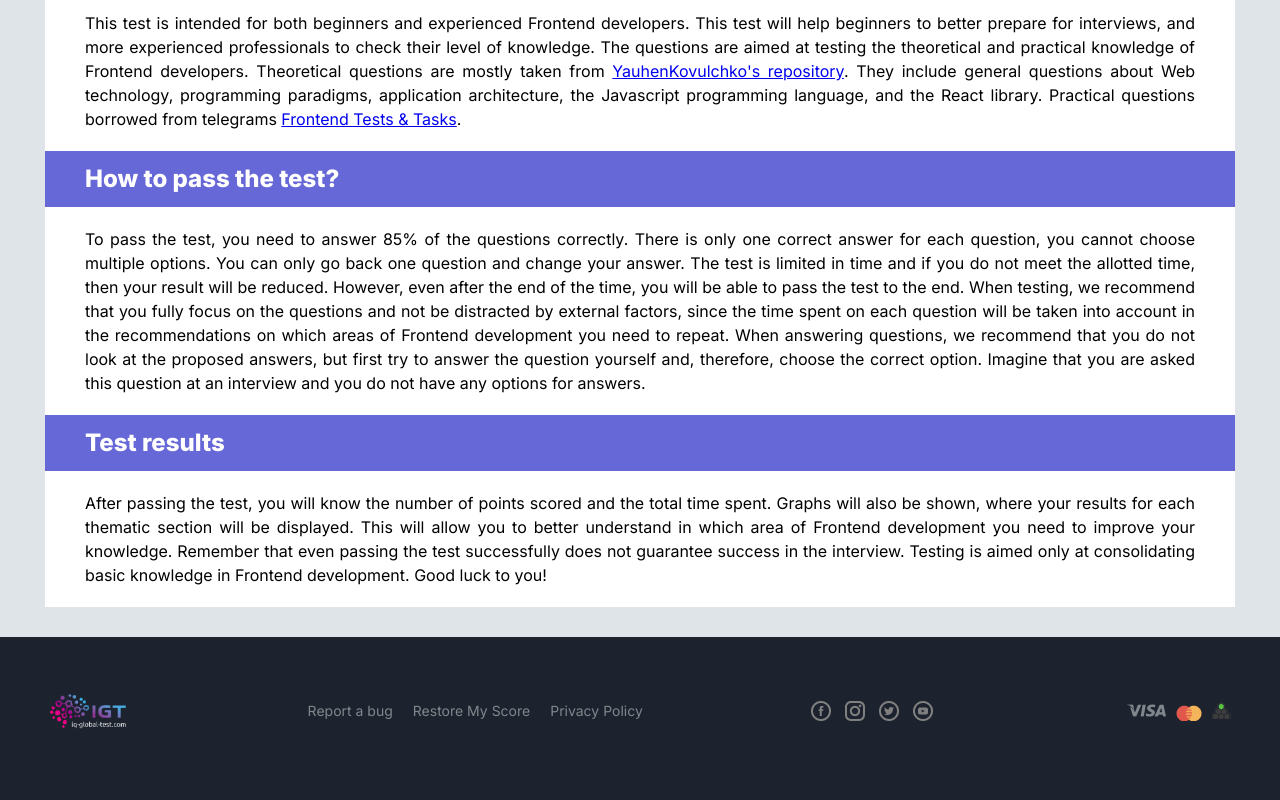
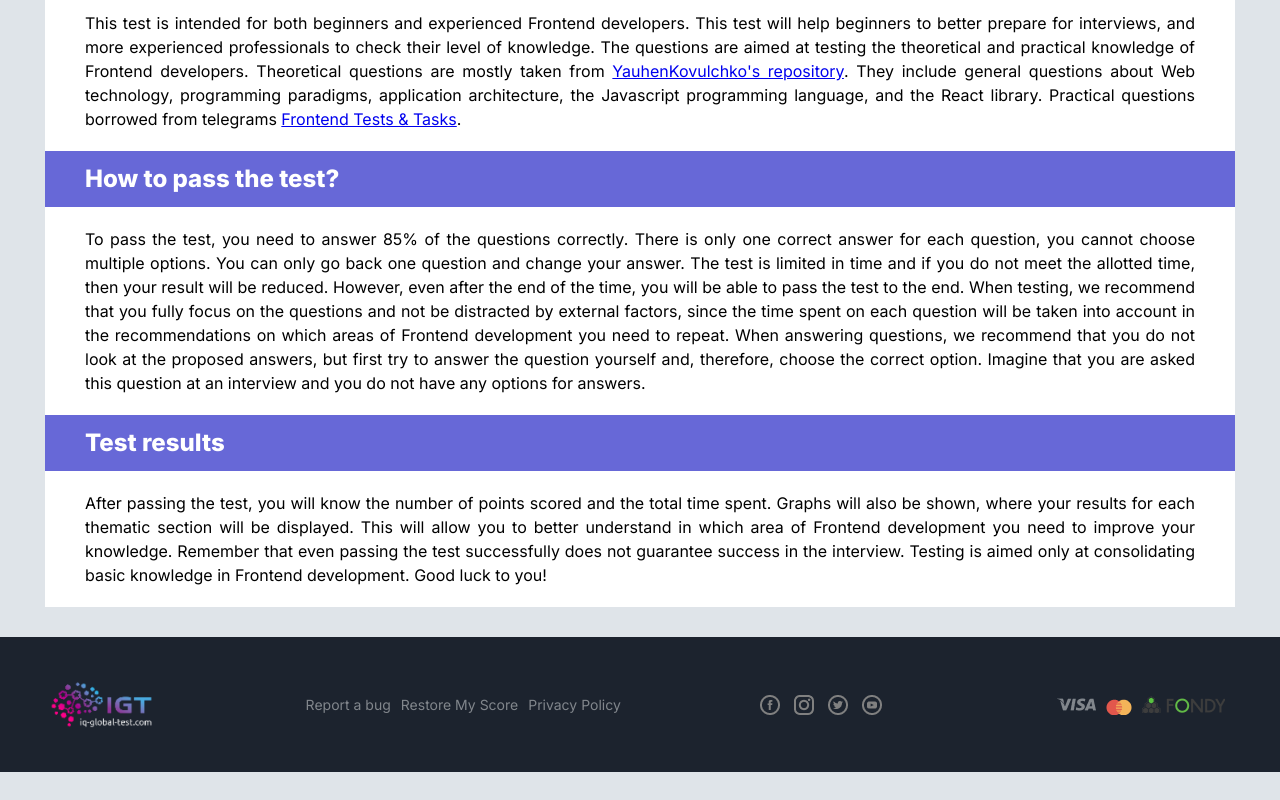
Before and after one commit to AlbShar/quizFrontend, a React (Create React App) app: page / in a window 1280 px wide. Shown: the part 1381-2181 px from the top of the page. After the commit the page ends 2153 px from the top, so only its background shows below. Built offline with nearby package versions, Linux system fonts and the light colour scheme; no server answers; the database is empty.

Commit message:
correct properties in Footer,FlexWrapper,InfoTest files

```diff
--- a/src/components/Footer/Footer.Styled.js
+++ b/src/components/Footer/Footer.Styled.js
@@ -1,6 +1,7 @@
 import styled from "styled-components";
 
 const StyledFooter = styled.footer`
+  box-sizing: border-box;
   background-color: var(--color-footer);
   padding: 16px 16px 48px 16px;
 
@@ -9,7 +10,7 @@ const StyledFooter = styled.footer`
   }
 
   @media screen and (min-width: 1023.8px) {
-    padding: 16px 16px 32px 16px;
+    padding: 10px;
     margin: 30px 0 0 0;
   }
 `;
@@ -70,7 +71,7 @@ const StyledSectionNetworks = styled.section`
     align-items: center;
     justify-content: space-between;
     position: relative;
-    margin: 0 10px 20px 0;
+    margin: 0 0 20px 11px;
     order: 3;
     height: 100px;
   }
@@ -96,6 +97,7 @@ const StyledSectionPayment = styled.section`
   @media screen and (min-width: 1023.8px) {
     margin: 0;
     flex-direction: row;
+    flex: 0 1 auto;
   }
 `;
 
@@ -111,6 +113,7 @@ const StyledUl = styled.ul`
     order: 2;
     display: flex;
     justify-content: flex-start;
+    gap: 10px;
   }
 
   @media screen and (min-width: 1023.8px) {
@@ -123,6 +126,7 @@ const StyledUlNetworks = styled.ul`
   display: flex;
   align-items: center;
   box-sizing: border-box;
+  justify-content: flex-start;
   list-style-type: none;
   margin: 0;
   padding: 0;
@@ -150,14 +154,13 @@ const StyledLi = styled.li`
     justify-content: center;
     align-items: center;
     text-align: center;
+    padding: 0px;
 
     &:not(:last-child) {
-      margin: 0 10px 0 0;
+      margin: 0;
     }
 
     @media screen and (min-width: 1023.8px) {
-      padding: 10px;
-
       &:not(:last-child) {
         margin: 0;
       }
--- a/src/components/Footer/Footer.jsx
+++ b/src/components/Footer/Footer.jsx
@@ -67,10 +67,10 @@ const Footer = () => {
   return (
     <StyledFooter>
       <Container>
-        <StyledFlexWrapper widthFlexStart="767.8">
+        <StyledFlexWrapper widthFlexStart="767.8" gap='15'>
           <Logo location="footer" />
           <StyledSectionNetworks>
-            <nav>
+            <nav >
               <StyledUlNetworks>
                 {iconsNetworks.map((icon, index) => {
                   return (
--- a/src/components/styles/FlexWrapper.Styled.js
+++ b/src/components/styles/FlexWrapper.Styled.js
@@ -1,6 +1,7 @@
 import styled from "styled-components";
 
 const StyledFlexWrapper = styled.div`
+  gap: ${({gap}) => gap ? (gap + 'px') : ""};
   ${function ({ widthFlexStart }) {
     if (!widthFlexStart) {
       return `
--- a/src/components/styles/Global.js
+++ b/src/components/styles/Global.js
@@ -6,7 +6,8 @@ html {
     margin: 0;
     padding: 0;
     width: 100%;
-    height: 100%;
+    height: ${Math.max(document.body.scrollHeight, document.body.offsetHeight,
+      document.documentElement.clientHeight, document.documentElement.scrollHeight, document.documentElement.offsetHeight)}px;
   }
 
   div#root {
@@ -16,6 +17,13 @@ html {
   }
 
 body {
+  margin: 0;
+  padding: 0;
+  width: 100%;
+  overflowY:  hidden;
+  height: ${Math.max(document.body.scrollHeight, document.body.offsetHeight,
+    document.documentElement.clientHeight, document.documentElement.scrollHeight, document.documentElement.offsetHeight)}px;
+
     background-color: var(--color-main-background);
     --color-footer: #1C232E;
     --color-back-btn: #81868C;
@@ -30,10 +38,6 @@ body {
     --color-call-action: #29316D;
     --color-call-action-info: #3E457B;
     --color-header: #252B58;
-    width: 100%;
-    height: 100%;
-    margin: 0;
-    padding: 0;
     --font-family-default: "Inter", "Arial", sans-serif;
     --line-height-text: 24px;
     --line-height-little-text: 22px;
--- a/src/components/styles/InfoTest.styled.js
+++ b/src/components/styles/InfoTest.styled.js
@@ -2,7 +2,9 @@ import styled from "styled-components";
 
 const StyledUl = styled.ul`
   display: flex;
-  align-items: center;
+  flex-direction: column;
+  align-items: flex-start;
+  justify-content: flex-start;
   box-sizing: border-box;
   list-style-type: none;
   margin: 26px 0 0 0;
@@ -10,11 +12,12 @@ const StyledUl = styled.ul`
   background-color: var(--color-call-action-info);
 
   @media screen and (min-width: 459.8px) {
-    display: flex;
-    align-items: center;
     max-width: 685px;
     padding: 24px;
+    flex-direction: row;
+
   }
+
 `;
 
 const StyledImg = styled.img`
@@ -40,12 +43,15 @@ const StyledLi = styled.li`
     &:not(:last-child) {
       margin: 0 30px 0 0;
     }
+
     &:not(:last-child):after {
       position: relative;
       content: "/";
       left: 12px;
     }
+
   }
+
 `;
 
 export { StyledUl, StyledImg, StyledLi };
--- a/src/components/styles/Logo.Styled.js
+++ b/src/components/styles/Logo.Styled.js
@@ -2,6 +2,11 @@ import styled from "styled-components";
 
 
 export const StyledImg = styled.img`
-  width: ${({ header }) => (header ? "140px" : "86px")};
-  height: ${({ header }) => (header ? "68px" : "42px")};
+  width: 86px;
+  height: 42px;
+
+  @media screen and (min-width: 767.8px) {
+    width: ${({ header }) => (header ? "140px" : "113px")};
+    height: ${({ header }) => (header ? "68px" : "55px")};
+  }
 `;
--- a/src/index.js
+++ b/src/index.js
@@ -165,5 +165,3 @@ root.render(
   </React.StrictMode>
 );
 export { db, getTotalQuestionsNumb, getThemeQuestion, insertDataInfoTest, convertJSONToText, insertNameQuestionQuiz, setWidthScrollBar, insertImageQuiz, insertTotalQuestionNumbQuiz, checkIsImgAlt, insertThemeQuestionQuiz};
-
-// firebase tutorial - https://www.youtube.com/watch?v=pP7quzFmWBY&ab_channel=Firebase
--- a/src/pages/Homepage/Homepage.jsx
+++ b/src/pages/Homepage/Homepage.jsx
@@ -8,14 +8,17 @@ import { StyledMain } from "../Main.Styled";
 
 const Homepage = () => {
   return (
+    <>
+    <GlobalStyles/>
     <StyledMain>
       <Container flex={false}>
-        <GlobalStyles/>
         <CallToAction />
         <Features pageName="Homepage"/>
       </Container>
-      <Footer/>
     </StyledMain>
+    <Footer/>
+
+    </>
   );
 };
 
```
